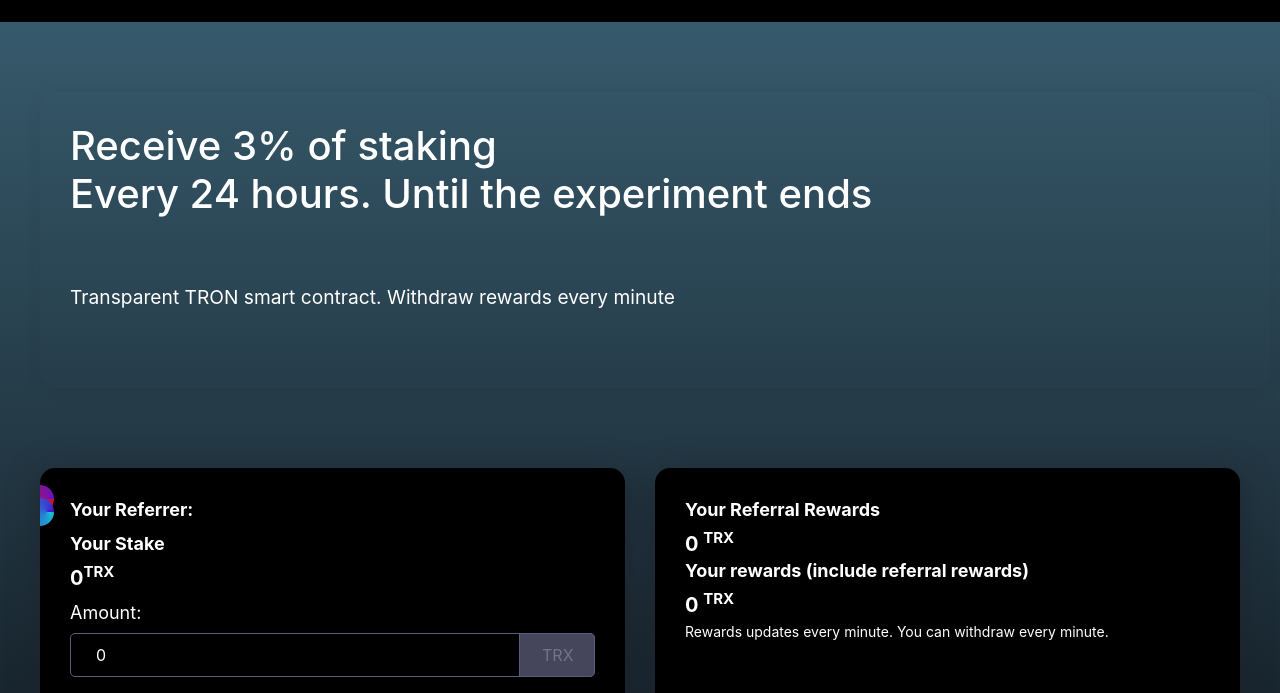
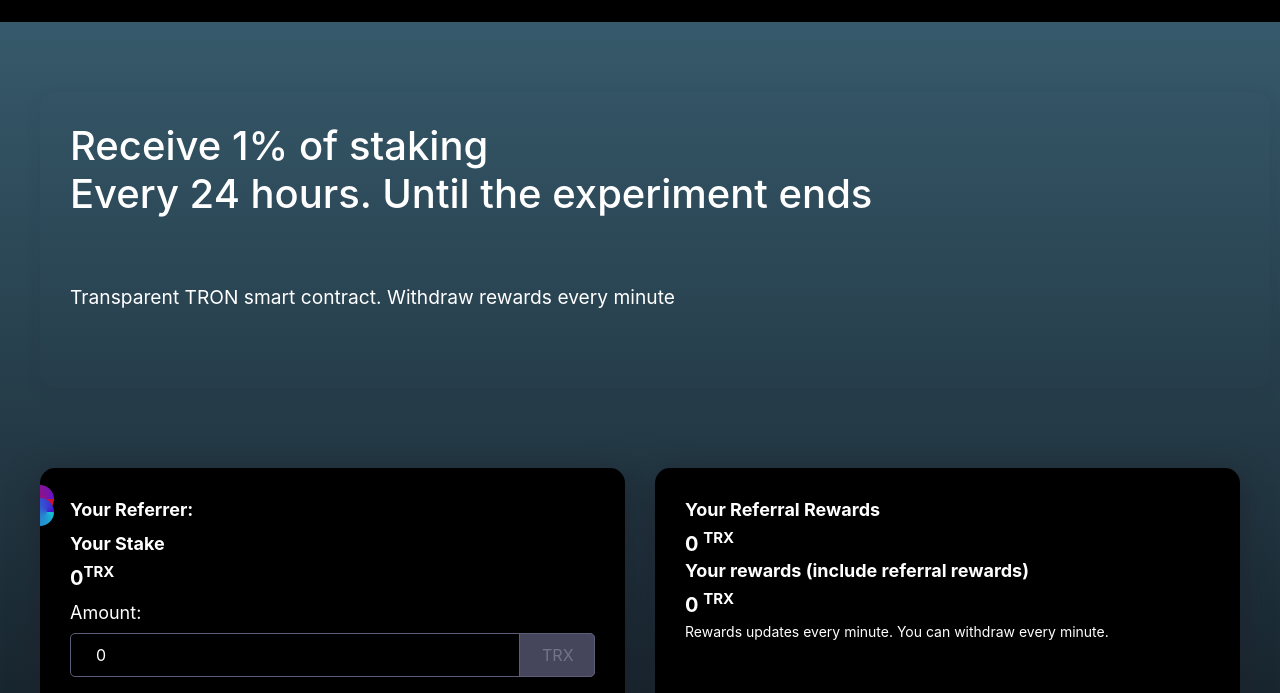
Before and after one commit to masterchefplus/trontrade, a plain HTML site: page dailyroi/index.html in a window 1280 px wide. Shown: the part 60-753 px from the top of the page. Drawn offline with nearby package versions, Linux system fonts and the light colour scheme.

Commit message:
Update index.html

```diff
--- a/dailyroi/index.html
+++ b/dailyroi/index.html
@@ -73,7 +73,7 @@
                               <div class="b-block b-block b-block-white" style="background-color:none !important;background:none !important">
 							<div class="b-content-row">
 								<div class="text-head">
-                                                      <h1 style="color: white;">Receive 3% of staking<br/>Every 24 hours. Until the experiment ends</h1><p>&nbsp;</p>
+                                                      <h1 style="color: white;">Receive 1% of staking<br/>Every 24 hours. Until the experiment ends</h1><p>&nbsp;</p>
 									<p style="color: white">Transparent TRON smart contract. Withdraw rewards every minute </p>
                                                        </div>
                               </div>
```
